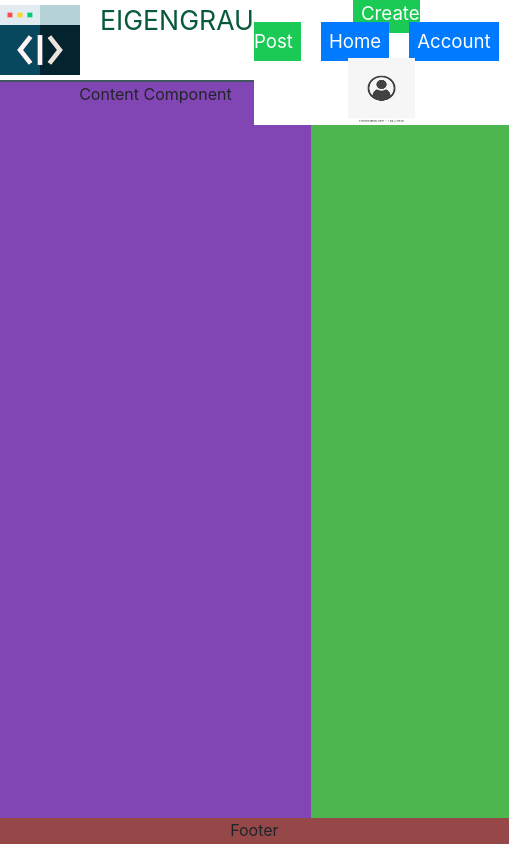
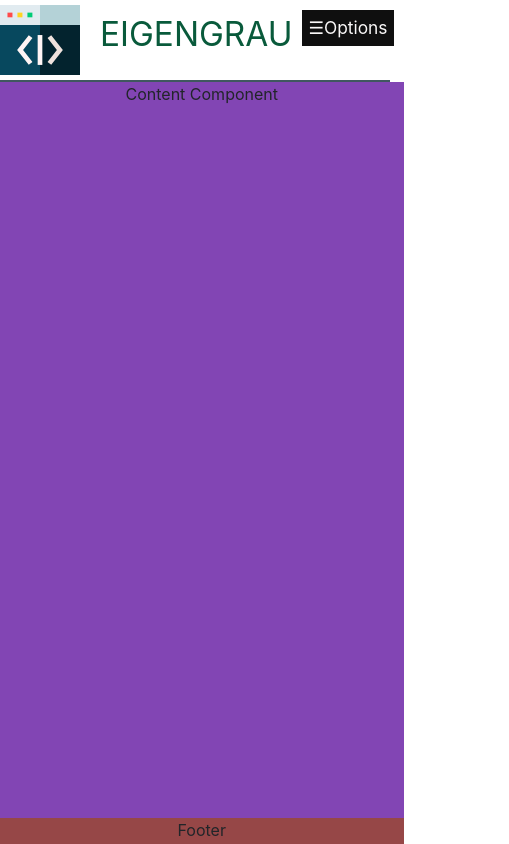
Before and after one commit to Oscuro1111/Blog-Eigengrau, a React (Create React App) app: page / in a window 390 px wide. Shown: the whole page, 509 px wide, since content can reach past the window. Built offline with nearby package versions, Linux system fonts and the light colour scheme.

Commit message:
Maked NaveBar Responsive

```diff
--- a/src/App/Components/Contents/styles/Contents.css
+++ b/src/App/Components/Contents/styles/Contents.css
@@ -1,5 +1,6 @@
 
 .containerComponent {
+    width:100%;
     overflow-y: scroll;
     height: 100%;
     -webkit-overflow-scrolling: auto;
--- a/src/App/Components/Navebar/Components/LogoBox/index.jsx
+++ b/src/App/Components/Navebar/Components/LogoBox/index.jsx
@@ -2,6 +2,8 @@ import React, { useState } from 'react';
 import './styles/logo.css';
 import Logo from './code.svg';
 import LogoMobile from './styles/code.svg';
+import 'bootstrap';
+import 'bootstrap/dist/css/bootstrap.css';
 
 const LogoComponent = ({ logo }) => {
 	return (
@@ -16,7 +18,7 @@ const LogoComponent = ({ logo }) => {
 export const LogoBox = (logoComponent => {
 	var initialLogo = window.innerWidth > 609 ? Logo : LogoMobile;
 
-	var matchMediaHandler = window.matchMedia('(max-width:609px)');
+	var matchMediaHandler = window.matchMedia('(max-width:660px)');
 
 	var applyLogo = stateChanger => match => {
 		if (match.matches) {
--- a/src/App/Components/Navebar/Components/LogoBox/styles/logo.css
+++ b/src/App/Components/Navebar/Components/LogoBox/styles/logo.css
@@ -23,9 +23,9 @@
     align-self: flex-start;
 }
 
-@media screen and (max-width: 956px){
+@media screen and (max-width: 961px){
     .logoName{
-        font-size: 25pt;
+        font-size: 33pt;
         padding-left:20px;
         color:rgb(9, 90, 59);
     }
@@ -43,9 +43,16 @@
 
 @media screen and (max-width: 609px){
     .logoName{
-        font-size: 20pt;
+        font-size: 25pt;
+        margin-top:10px;
         padding-left:20px;
         color:rgb(9, 90, 59);
     }
 
 }
+@media screen and (max-width:345px){
+    .logoName{
+        font-size:19pt;
+        padding-left:14px;
+    }
+}
--- a/src/App/Components/Navebar/Components/Options/index.jsx
+++ b/src/App/Components/Navebar/Components/Options/index.jsx
@@ -1,24 +1,97 @@
-import React from 'react';
+/* eslint-disable no-unused-vars */
+/* eslint-disable no-script-url */
+/* eslint-disable jsx-a11y/anchor-is-valid */
+import React, { useState } from 'react';
 import './styles/options.css';
 import userpic from './resources/userpic.jpg';
 import 'bootstrap';
 import 'bootstrap/dist/css/bootstrap.css';
 
-const NavOptions=()=>{
+
+const ListView = () => {
+	var btn=null;
+	var sideBar =null;
+	 const [state, setState]= useState({show:null});
+
+	const closeNav = (e) => {
+
+		setState({show:false});
+	};
+
+	const openBtn = (e) => {
+			 setState({show:true});
+
+	};
+
+	return (
+		<React.Fragment>
+			{state.show&&<div   className="sidePanel1">
+				<a href="javascript:void(0)" className="closeBtn" onClick={closeNav}>
+					×
+				</a>
+				<br />
+				<img src={userpic} className="userPhoto" alt="userPhoto" />
+				<a href="#">About</a>
+				<a href="#">Account</a>
+				<a href="#">Home</a>
+				<a href="#">Create Post</a>
+				<a href="#">Trending</a>
+			</div>}
+	{(!state.show)&&<button ref={r=>btn=r} className="openBtn" onClick={openBtn}>
+				☰Options
+			</button>}
+		</React.Fragment>
+	);
+};
+
+const NavOptions = () => {
 	return (
 		<div className="naveOptions">
 			<span className="opt_span colorBtn">Create Post</span>
 			<span className="opt_span btn-primary">Home</span>
 			<span className="opt_span btn-primary">Account</span>
-      <img src={userpic} className="userPhoto"  alt="userPhoto"/>
+			<img src={userpic} className="userPhoto" alt="userPhoto" />
 		</div>
 	);
 };
 
-export const Options =()=>{
-    return (
+const ListMenu = () => (
+	<div className="optionsList">
+		<ListView />
+	</div>
+);
+
+const InlineOptions = () => (
 	<div className="options">
 		<NavOptions />
 	</div>
 );
+export const Options = (_ => {
+	var initialState = window.innerWidth > 609 ? true : false;
+
+	var matchMediaHandler = window.matchMedia('(max-width:666px)');
+
+	var applyChange = stateChanger => match => {
+		if (match.matches) {
+			stateChanger({ mobileView: true, view: false });
+		} else {
+			stateChanger({ view: true, mobileView: false });
+		}
 	};
+
+	return () => {
+		const [state, setState] = useState({ view: null, mobileView: null, mediaHandler: null });
+
+		if (state.mediaHandler === null) {
+			setState({ mediaHandler: matchMediaHandler.addListener(applyChange(setState)) });
+		}
+
+		return (
+			<React.Fragment>
+				{(state.mobileView && <ListMenu />) ||
+					(state.view && <InlineOptions />) ||
+					(initialState ? <InlineOptions /> : <ListMenu />)}
+			</React.Fragment>
+		);
+	};
+})();
--- a/src/App/Components/Navebar/Components/Options/styles/options.css
+++ b/src/App/Components/Navebar/Components/Options/styles/options.css
@@ -1,11 +1,19 @@
 .options{
     background-color:white ;
     grid-column:2/5;
+
     height: 100%;
     align-content: center;
     width: 100%;
     display: flex;
     flex-direction: row-reverse;
+}
+
+.optionsList{
+    grid-column:2/5;
+    background-color: white;
+    flex-direction: row-reverse;
+
 }
 [class~="colorBtn"]{
     background-color:rgb(27, 201, 85);
@@ -26,6 +34,8 @@
     justify-content: space-between;
 
 }
+
+@media screen and (min-width:962px){
 .home_{
     padding:20px;
     font-size:14pt;
@@ -46,3 +56,108 @@
     padding:2px;
     align-self: flex-end;
 }
+
+}
+
+@media screen and (max-width:961px){
+    .home_{
+        padding:20px;
+        font-size:4pt;
+    }
+    .account_{
+
+        font-size:4pt;
+
+    }
+    .home_ ,.account_{
+        color:rgb(34, 136, 139);
+        padding:3px;
+
+    }
+    .opt_span{
+        font-size:10pt;
+        padding:8px;
+        margin:10px;
+    }
+    .userPhoto{
+        height:35pt;
+        width:49pt;
+        padding:2px;
+        align-self: flex-end;
+    }
+
+}
+
+
+.sidePanel1{
+    position:sticky;
+    width:0%;
+    z-index: 2;
+    height: 100%;
+    background-color:#111;
+    overflow-x:hidden;
+    padding-top:20px;
+    animation: sideBar 1s ease-in-out forwards;
+}
+
+@keyframes sideBar{
+    from{
+        width:0%;
+    }
+    to{
+        width:100%;
+    }
+}
+.sidePanel1 a{
+    display: block;
+    padding:8px 8px 8px 32px; /*Top bottom right left*/
+    text-decoration: none;
+    font-size:12pt;
+    margin:3px;
+    color:#818181;
+    padding:4px;
+     transition:0.3;
+}
+.sidePanel1:hover{
+    background-color:#3a3737;
+    color:white;
+}
+.sidePanel1 a:hover{
+    background-color:rgb(55, 122, 55);
+    color:white;
+}
+.sidePanel1 .closeBtn{
+    position:absolute;
+    top:0;
+    left:7pt;
+    font-size:13pt;
+}
+.openBtn{
+    margin:10px;
+    font-size:13pt;
+    cursor:pointer;
+    background-color: rgb(15, 15, 15);
+    color: rgb(250, 248, 248);
+    padding:5px 6px;
+    border:none;
+    z-index:1;
+}
+
+.openBtn:hover{
+    background-color:rgb(65, 59, 59);
+
+}
+
+@media screen and (max-width:345px){
+    .openBtn{
+        font-size:12x;
+    }
+}
+.closeBtn{
+    position:sticky;
+    background-color:rgb(131, 58, 58);
+    color:white;
+}
+.closeBtn:hover{
+    background-color: rgb(241, 11, 11);
+}
--- a/src/App/Components/Navebar/styles/naveBar.css
+++ b/src/App/Components/Navebar/styles/naveBar.css
@@ -1,5 +1,5 @@
 .naveBar{
-    position: sticky;
+    position: relative;
     background-position-x: 2px ;
     background-position-y: 2px;
     display:grid;
--- a/src/App/Components/Root/styles/root.css
+++ b/src/App/Components/Root/styles/root.css
@@ -1,4 +1,5 @@
 .rootContainer{
+    position:relative;
     display: grid;
     min-height: 100vh;
     text-align: center;
@@ -40,3 +41,16 @@
 .sideBar ,.Content, .userAccount{
     grid-row:2/8;
 }
+
+@media screen and (max-width:666px){
+    .sideBar{
+        display: none;
+        width:0%;
+        grid-column:5/5 ;
+    }
+
+    .Content{
+        width: 100%;
+        grid-column: 1/5;
+    }
+}
```
Also changed, not shown: src/App/Components/Navebar/Components/LogoBox/styles/code.svg, src/App/Components/sideBar/styles/sideBar.css (line endings or trailing spaces). Lines whose indentation alone changed are shown as unchanged.
